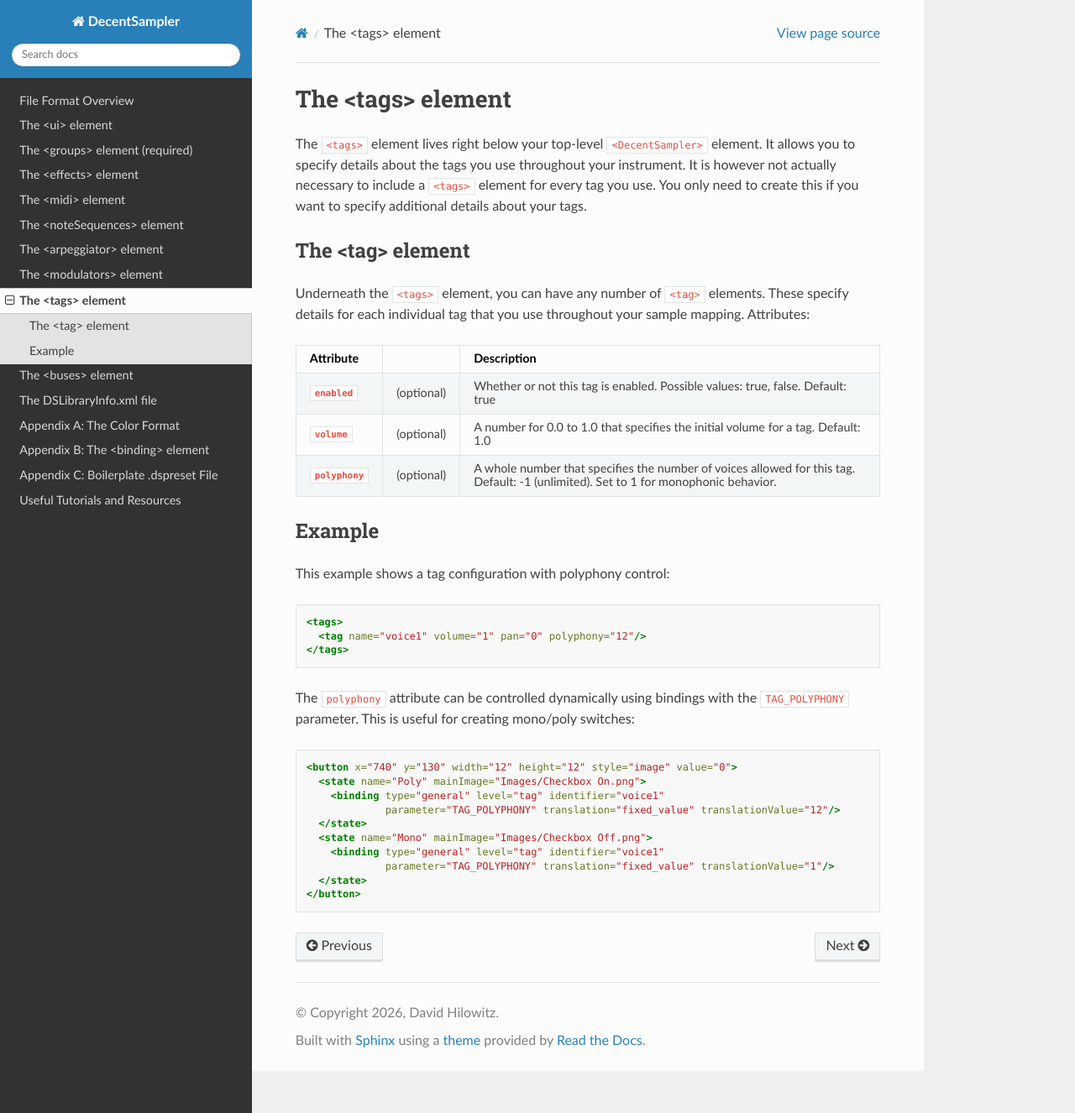
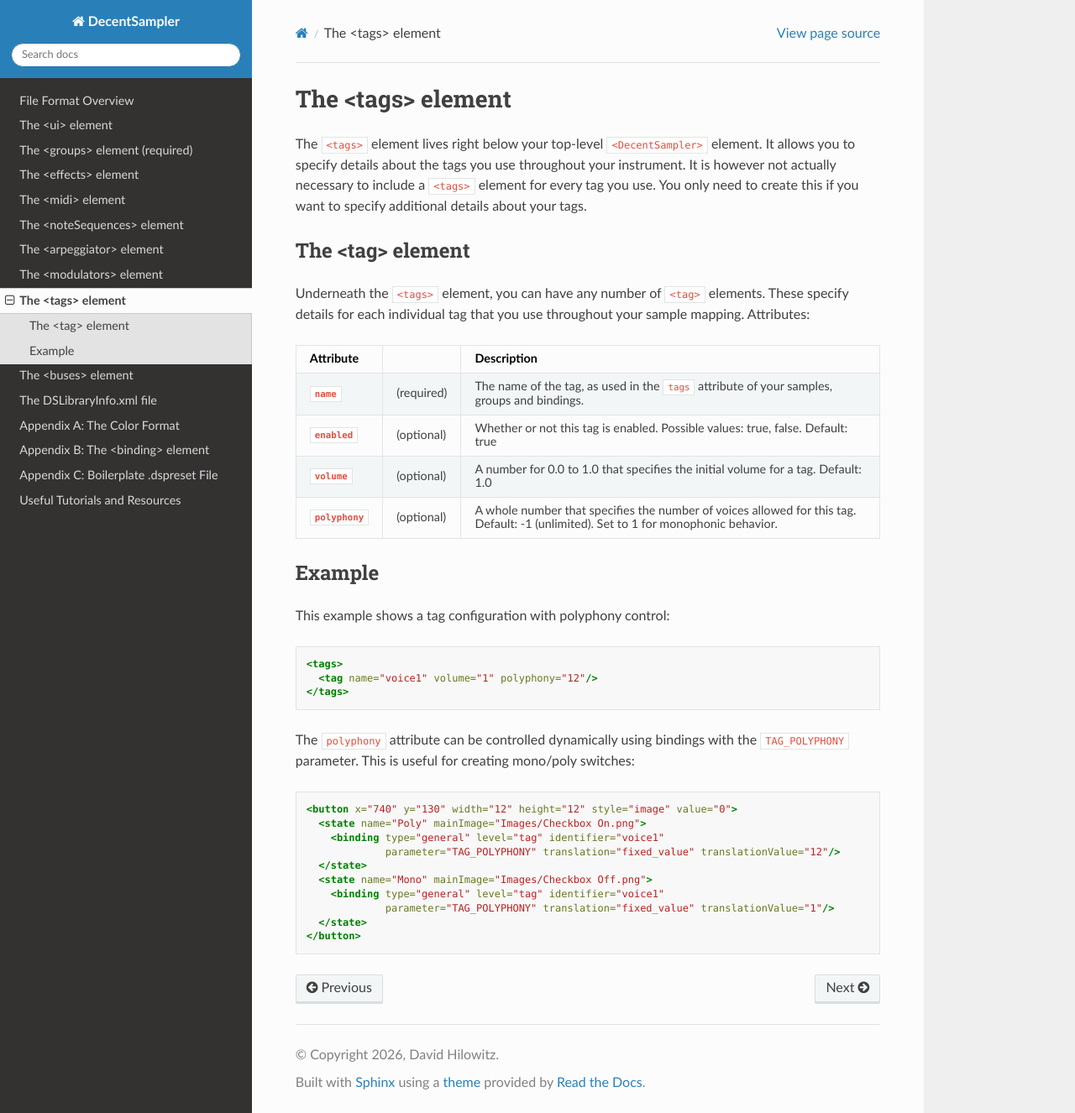
Before and after one commit to DecentSamples/DecentSampler-Developers-Guide, a Sphinx documentation site: the page built from docs/source/the-tags-element.md, in a window 1280 px wide and 1326 px high. Shown: the whole window at 84% size. Built offline with Sphinx 7.4.7 and the Read the Docs theme 3.1.0, drawn with Linux system fonts in a browser that asks for light colours.

Commit message:
0000441: Drop the bogus pan attribute from the <tag> example
The example showed pan="0" on a <tag>, but tags have never supported panning:
it is absent from the attribute table right above the example, absent from
DecentSampler.xsd, and absent from the engine (DSSampleTag carries only name,
enabled, volume and polyphony, and the binding parameters are TAG_VOLUME and
TAG_POLYPHONY with no TAG_PAN). Copied verbatim, the example fails validation
against our own schema: "attribute 'pan': The attribute 'pan' is not allowed."

Also added the required `name` attribute to the table, which was missing even
though every example and every tag binding depends on it.

````diff
--- a/docs/source/the-tags-element.md
+++ b/docs/source/the-tags-element.md
@@ -8,6 +8,7 @@
 
 | Attribute       |            | Description                                                                       |
 |:----------------|:-----------|:----------------------------------------------------------------------------------|
+| **`name`**      | (required) | The name of the tag, as used in the `tags` attribute of your samples, groups and bindings.        |
 | **`enabled`**   | (optional) | Whether or not this tag is enabled. Possible values: true, false. Default: true   |
 | **`volume`**    | (optional) | A number for 0.0 to 1.0 that specifies the initial volume for a tag. Default: 1.0 |
 | **`polyphony`** | (optional) | A whole number that specifies the number of voices allowed for this tag. Default: -1 (unlimited). Set to 1 for monophonic behavior. |
@@ -18,7 +19,7 @@
 
 ```xml
 <tags>
-  <tag name="voice1" volume="1" pan="0" polyphony="12"/>
+  <tag name="voice1" volume="1" polyphony="12"/>
 </tags>
 ```
 
````
